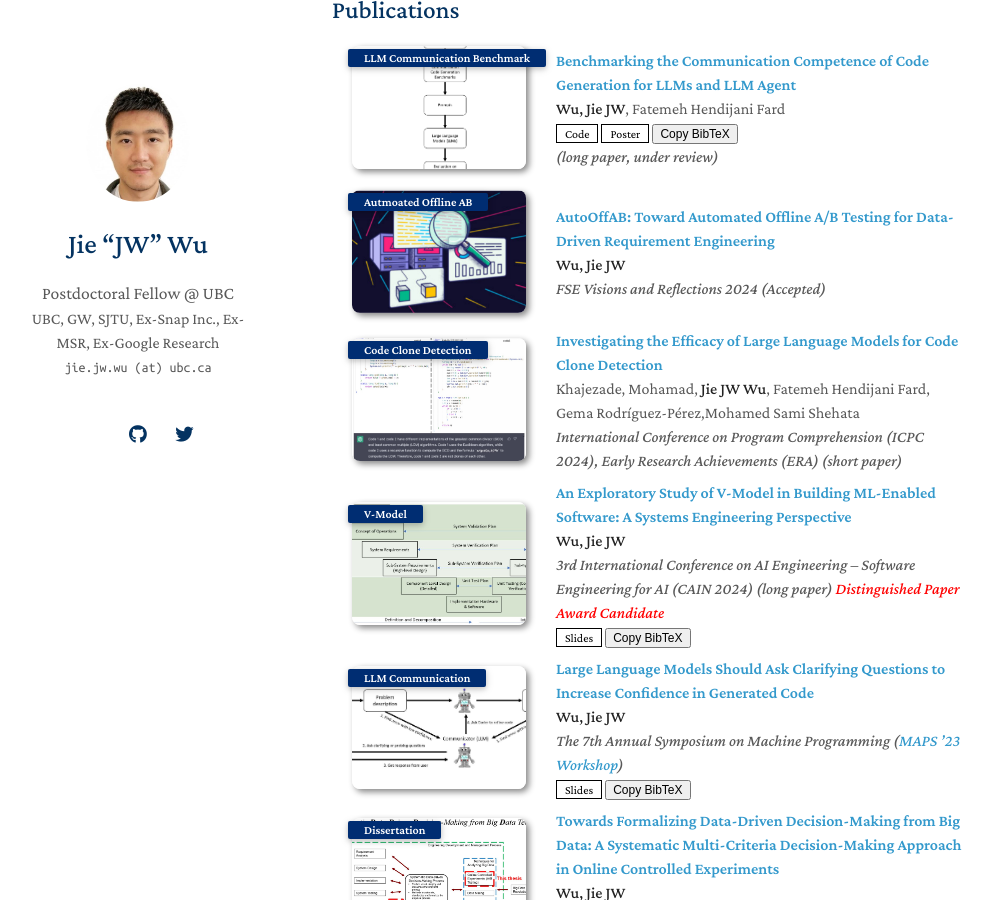
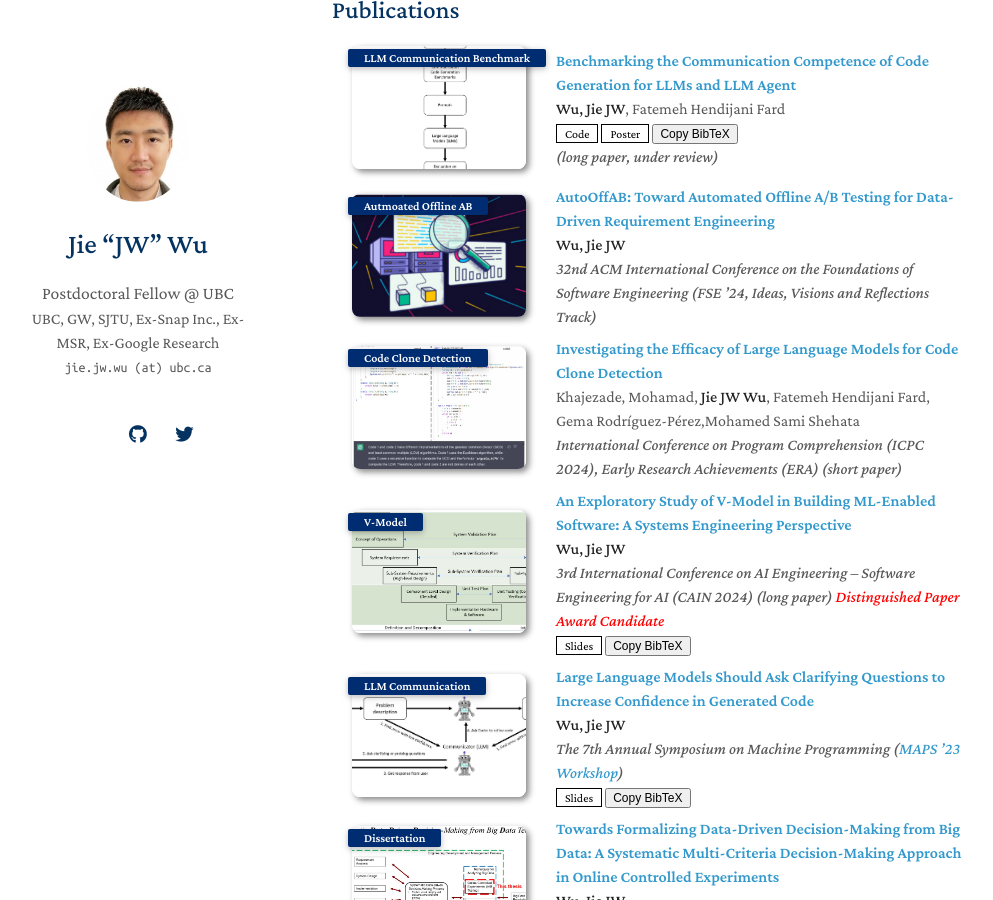
Before and after one commit to yaoyao-liu/minimal-light, a Jekyll site: the page built from index.md, in a window 1280 px wide and 900 px high, scrolled down 1554 px. Shown: the whole window, without its empty margins (138-1131 px from the left). Built offline with Jekyll 4.4.1, drawn with Linux system fonts in a browser that asks for light colours; nearby versions of some CDN libraries; a style sheet for code colours, icons or effects is not loaded; our own code applies the rules of GitHub Pages for plain Markdown files.

Commit message:
Update publications.md

```diff
--- a/_includes/publications.md
+++ b/_includes/publications.md
@@ -40,7 +40,7 @@
     <div class="title"><a href="https://jie-jw-wu.github.io/assets/AutoOffAB-fse-camare-ready.pdf">AutoOffAB: Toward Automated Offline A/B Testing for Data-Driven
   Requirement Engineering </a> </div>
     <div class="author"><strong>Wu, Jie JW</strong></div>
-    <div class="periodical"><em> FSE Visions and Reflections 2024 (Accepted) </em></div>
+    <div class="periodical"><em> 32nd ACM International Conference on the Foundations of Software Engineering (FSE ’24, Ideas, Visions and Reflections Track) </em></div>
   </div>
 </div>
 </li>
```
